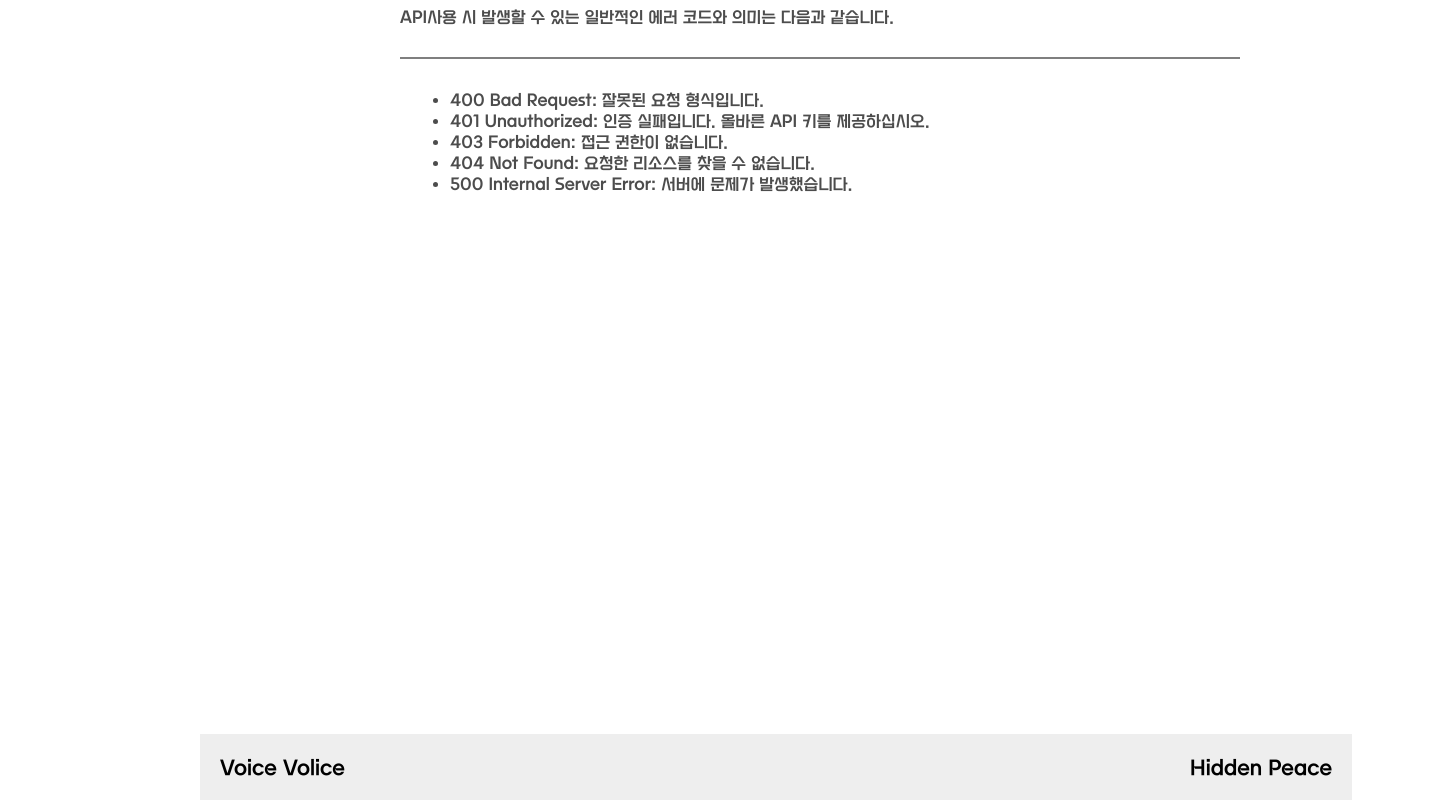
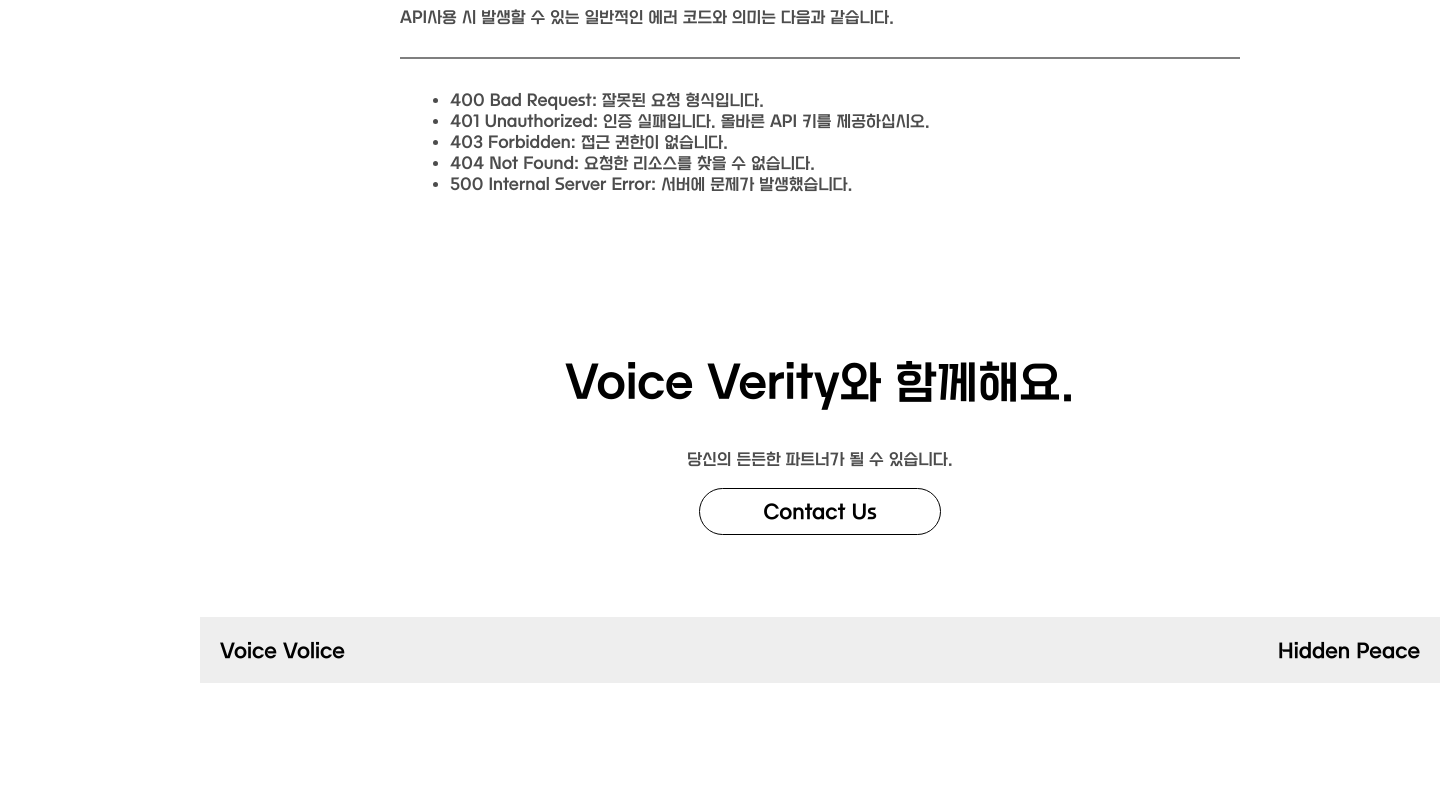
Before and after one commit to kyudori/KT_AIVLE_School_Big_Project, a Next.js app in the folder frontend/: page /docs in a window 1280 px wide. Shown: the part 3067-3867 px from the top of the page, 1440 px wide, since content can reach past the window. After the commit the page ends 3750 px from the top, so only its background shows below. Built offline with nearby package versions, Linux system fonts and the light colour scheme.

Commit message:
docs+contactus

```diff
--- a/frontend/pages/docs.js
+++ b/frontend/pages/docs.js
@@ -38,6 +38,11 @@ export default function Documentation() {
     router.push('/setting');
   };
 
+  const handleContactUs = () => {
+    router.push('/contact');
+  };
+
+
   return (
     <div className={styles.documentationContainer}>
       <div className={styles.contentContainer}>
@@ -75,7 +80,7 @@ export default function Documentation() {
             </li>
           </ul>
         </div>
-        <div style={{width:'90%'}}>
+        <div className={styles.center}>
         <div className={styles.content}>
         <Navbar />
           <section id="start" className={styles.section}>
@@ -168,8 +173,14 @@ export default function Documentation() {
             </ul>
             <div style={{width:'840px'}}></div>
           </section>
-          <div style={{height:'500px'}}/>
-          </div>
+          <section className={styles.section}>
+            <div className={styles.contactUs}>
+              <h2 style={{textAlign:'center'}}>Voice Verity와 함께해요.</h2>
+              <p style={{margin:"20px"}}>당신의 든든한 파트너가 될 수 있습니다.</p>
+              <button onClick={handleContactUs}>Contact Us</button>
+            </div>
+          </section>
+        </div>
         <Footer />
         </div>
       </div>
--- a/frontend/styles/Docs.module.css
+++ b/frontend/styles/Docs.module.css
@@ -88,6 +88,13 @@
 
   .sidebarList li.active {
     color: #ddd;
+  }
+
+  .center{
+    width: 100%;
+    display: flex;
+    flex-direction: column;
+    align-items: center;
   }
 
   .content {
@@ -210,3 +217,26 @@
     margin: 0 50px;
     color: #fff;
   }
+
+  .contactUs {
+    text-align: center;
+    padding: 20px;
+  }
+
+  .contactUs button {
+    cursor: pointer;
+    height: 45px;
+    width: 240px;
+    margin-bottom: 23px;
+    border: none;
+    font-family: fontA;
+    font-size: 20px;
+    background-color: rgba(0, 0, 0, 0);
+    color: #000;
+    outline: solid 1px #000;
+    border-radius: 40px;
+  }
+
+  .contactUs button:hover {
+    background-color: #d9d9d9;
+  }
```
